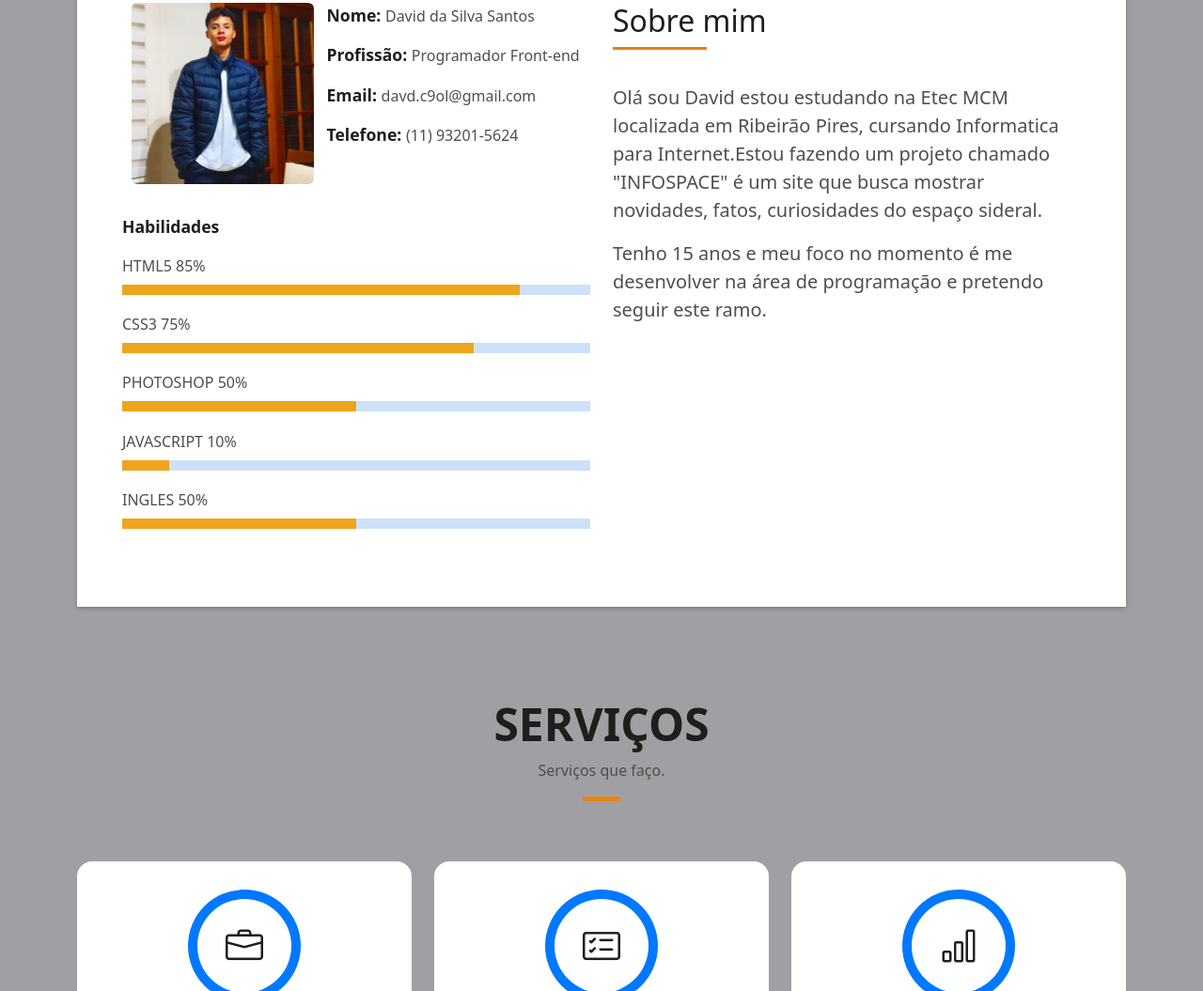
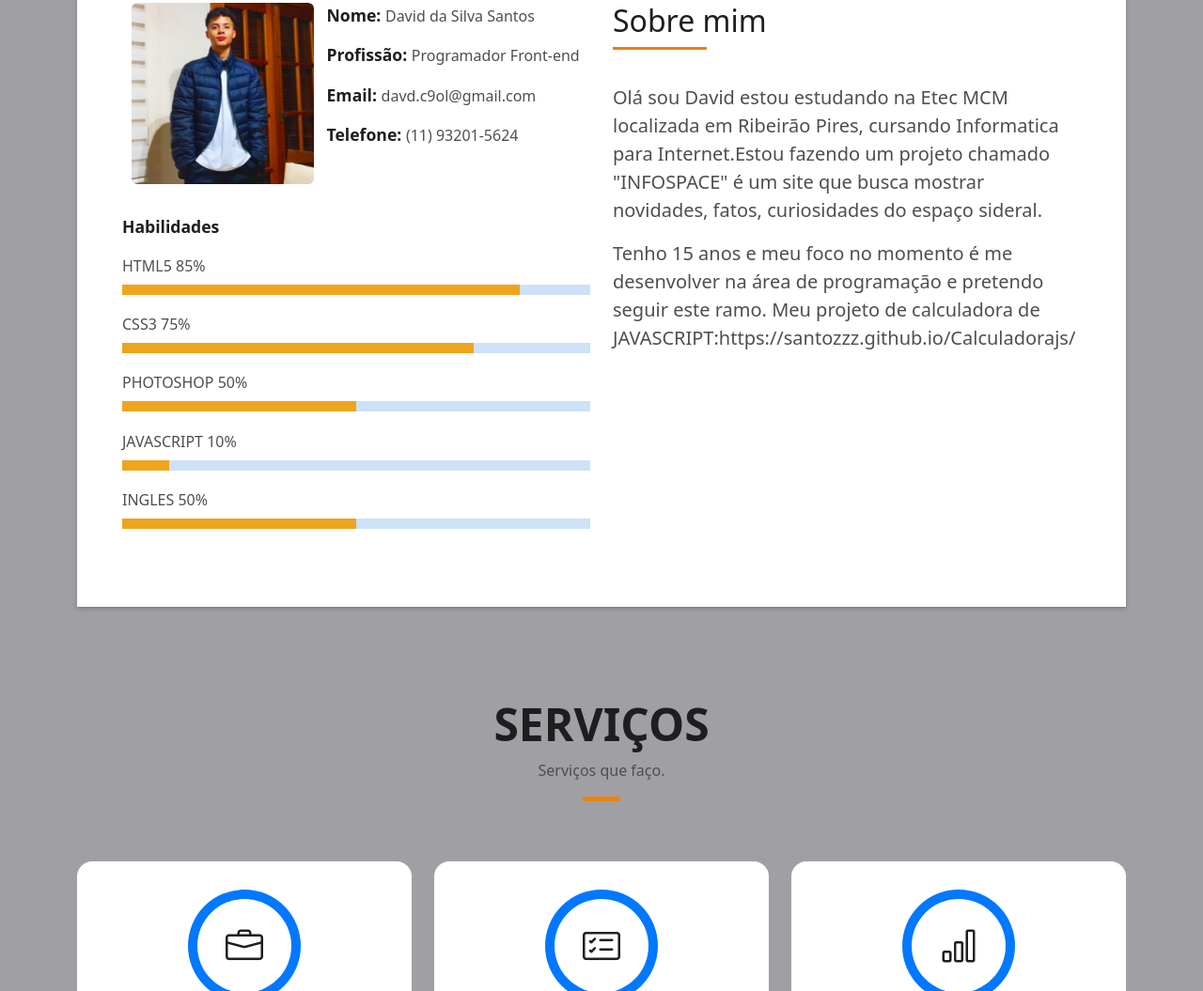
Before and after one commit to Santozzz/Site_Curriculo, a plain HTML site: page index.html in a window 1280 px wide. Shown: the part 925-1980 px from the top of the page at 94% size. Drawn offline with Linux system fonts and the light colour scheme.

Commit message:
Add files via upload

```diff
--- a/index.html
+++ b/index.html
@@ -133,6 +133,8 @@
                     <p class="lead">
                       Tenho 15 anos e meu foco no momento é me desenvolver na área de programação e
                       pretendo seguir este ramo.
+
+                      Meu projeto de calculadora de JAVASCRIPT:https://santozzz.github.io/Calculadorajs/
                     </p>
                   </div>
                 </div>
```
